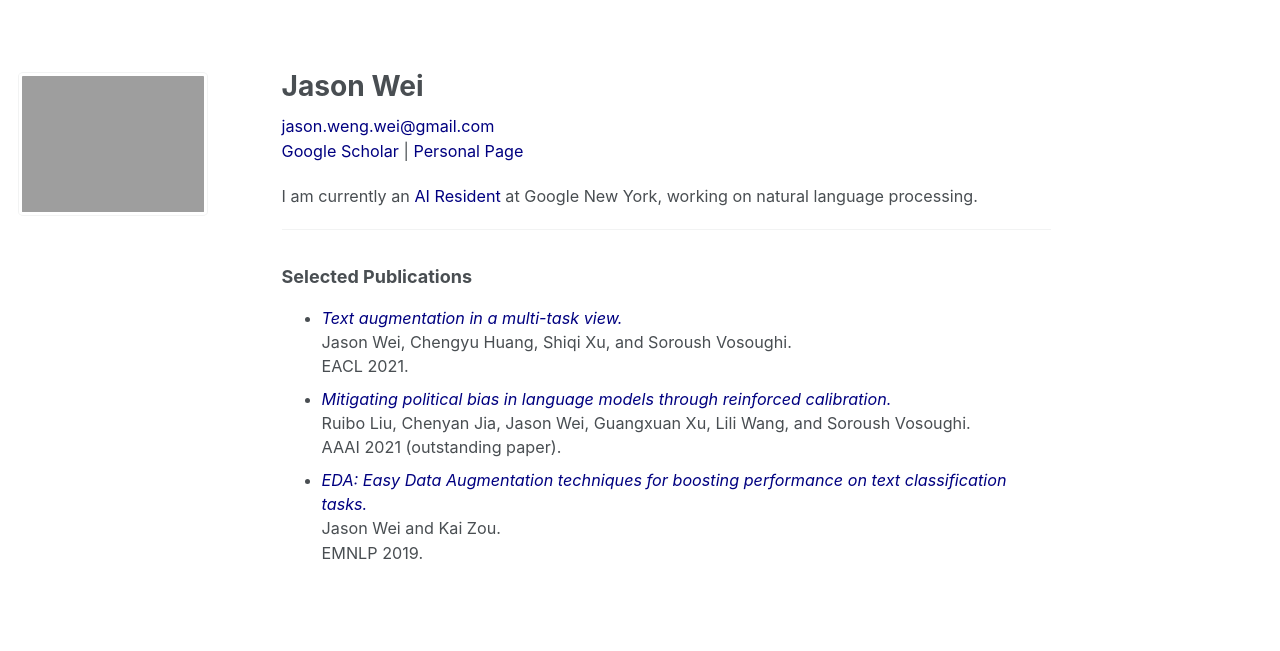
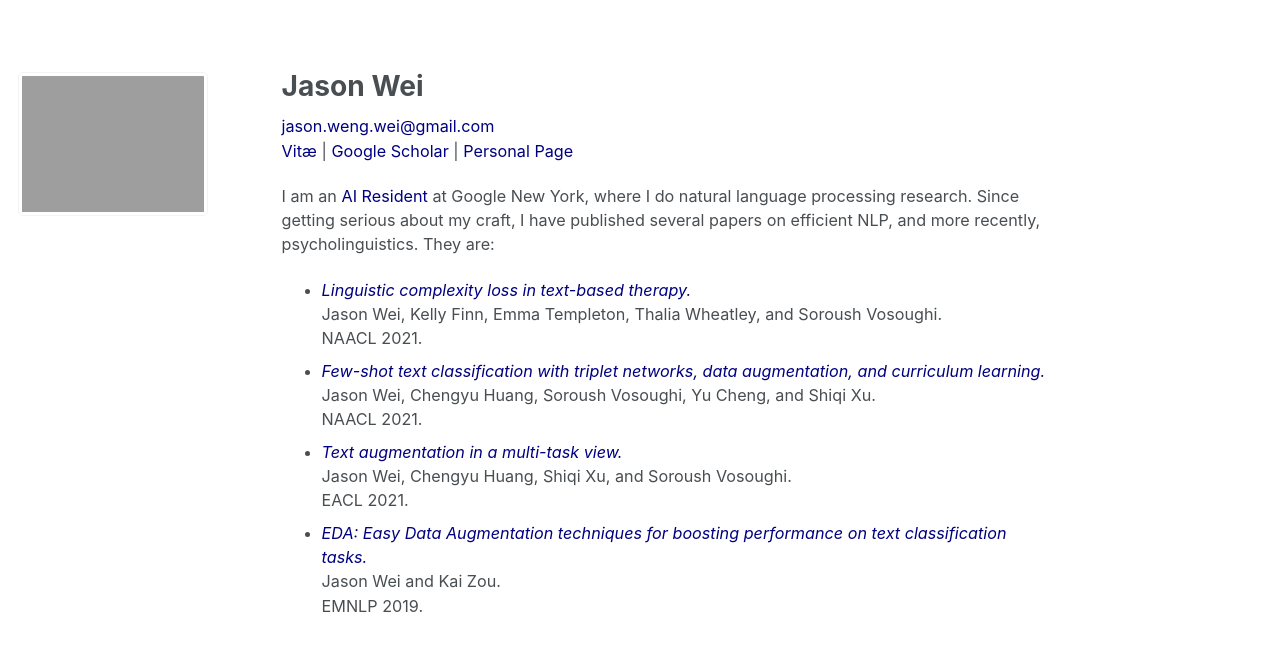
Before and after one commit to jasonwei20/jasonwei20.github.io, a Jekyll site: the page built from _pages/about.md, in a window 1280 px wide. Shown: the top 651 px of the page. Built offline with Jekyll 4.4.1, drawn with Linux system fonts in a browser that asks for light colours.

Commit message:
update with naacl

```diff
--- a/_pages/about.md
+++ b/_pages/about.md
@@ -10,25 +10,29 @@ redirect_from:
 ---
 
 <a href="mailto:jason.weng.wei@gmail.com" style="color:navy">jason.weng.wei@gmail.com</a>
-<a href="https://scholar.google.com/citations?user=wA5TK_0AAAAJ&hl=en" style="color:navy" target="_blank">Google Scholar</a> | <a href="https://jasonwei20.github.io/personal/" style="color:navy" target="_blank">Personal Page</a>
+<a href="https://jasonwei20.github.io/files/current-jason-wei-cv.pdf" style="color:navy" target="_blank">Vitæ</a> | <a href="https://scholar.google.com/citations?user=wA5TK_0AAAAJ&hl=en" style="color:navy" target="_blank">Google Scholar</a> | <a href="https://jasonwei20.github.io/personal/" style="color:navy" target="_blank">Personal Page</a>
 
-I am currently an <a href="https://research.google/careers/ai-residency/" style="color:navy" target="_blank">AI Resident</a> at Google New York, working on natural language processing.
+I am an <a href="https://research.google/careers/ai-residency/" style="color:navy" target="_blank">AI Resident</a> at Google New York, where I do natural language processing research.
+Since getting serious about my craft, I have published several papers on efficient NLP, and more recently, psycholinguistics. They are:
 
-------
-
-### Selected Publications
-
+- <a style="color:navy" target="_blank"><i>Linguistic complexity loss in text-based therapy.</i></a>
+Jason Wei, Kelly Finn, Emma Templeton, Thalia Wheatley, and Soroush Vosoughi.
+NAACL 2021.
+- <a href="" style="color:navy" target="_blank"><i>Few-shot text classification with triplet networks, data augmentation, and curriculum learning.</i></a>
+Jason Wei, Chengyu Huang, Soroush Vosoughi, Yu Cheng, and Shiqi Xu.
+NAACL 2021.
 - <a href="https://arxiv.org/abs/2101.05469" style="color:navy" target="_blank"><i>Text augmentation in a multi-task view.</i></a>
 Jason Wei, Chengyu Huang, Shiqi Xu, and Soroush Vosoughi.
 EACL 2021.
-- <a href="https://www.aaai.org/AAAI21Papers/AISI-8076.LiuR.pdf" style="color:navy" target="_blank"><i>Mitigating political bias in language models through reinforced calibration.</i></a>
-Ruibo Liu, Chenyan Jia, Jason Wei, Guangxuan Xu, Lili Wang, and Soroush Vosoughi.
-AAAI 2021 (outstanding paper).
 - <a href="https://www.aclweb.org/anthology/D19-1670.pdf" style="color:navy" target="_blank"><i>EDA: Easy Data Augmentation techniques for boosting performance on text classification tasks.</i></a>
 Jason Wei and Kai Zou.
 EMNLP 2019.
 
-<!-- <a href="https://jasonwei20.github.io/papers/" style="color:navy">All</a> papers.   -->
+<!-- - <a href="https://www.aaai.org/AAAI21Papers/AISI-8076.LiuR.pdf" style="color:navy" target="_blank"><i>Mitigating political bias in language models through reinforced calibration.</i></a>
+Ruibo Liu, Chenyan Jia, Jason Wei, Guangxuan Xu, Lili Wang, and Soroush Vosoughi.
+AAAI 2021 (<a href="https://aaai.org/Awards/paper.php" style="color:navy" target="_blank">outstanding paper</a>).  -->
+
+<!-- ### Papers -->
 
 
 
```
Also changed, not shown: _drafts/2020-4-1-blog-post-16.md (+6 -1 lines), 2 other files.
